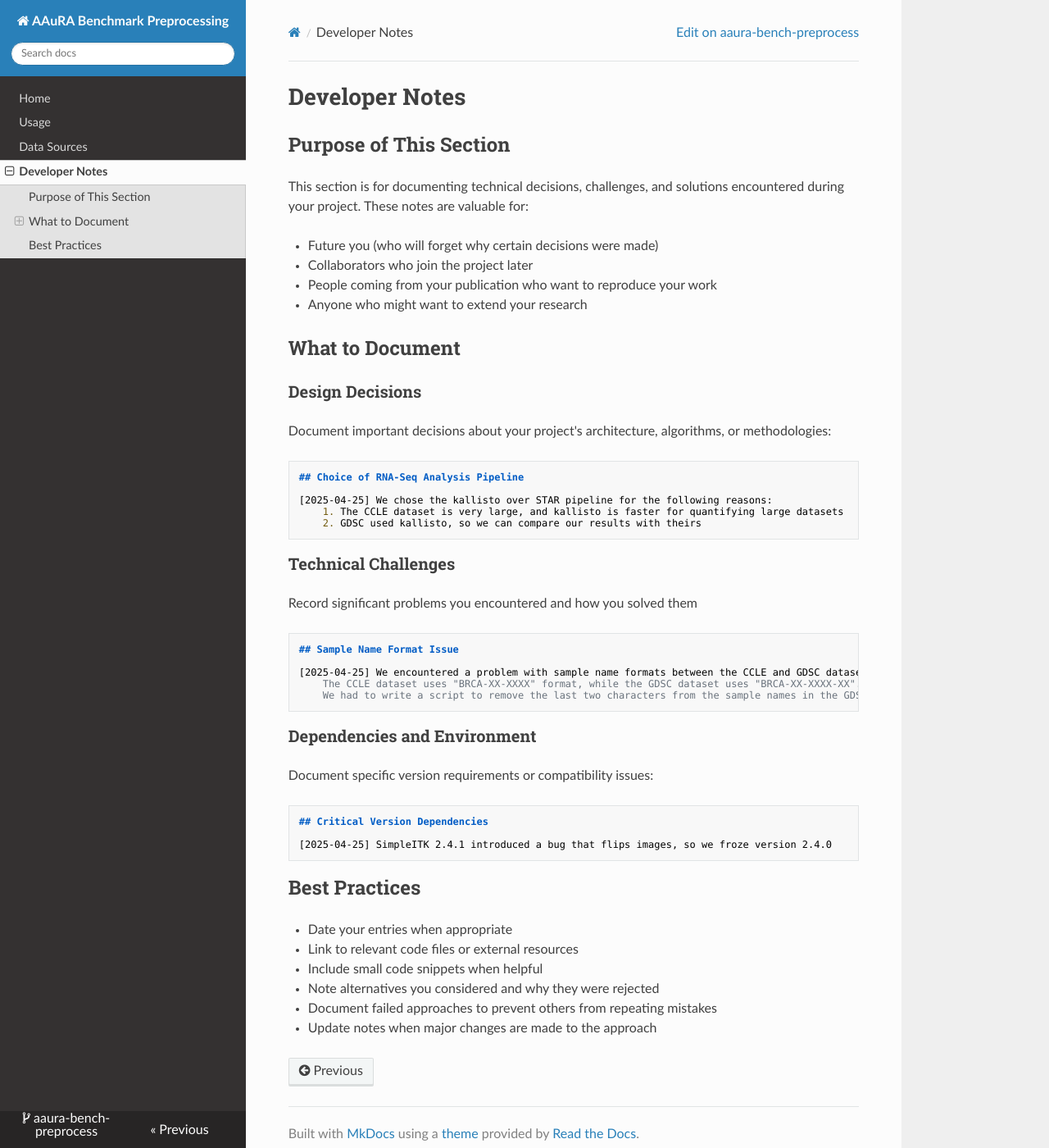
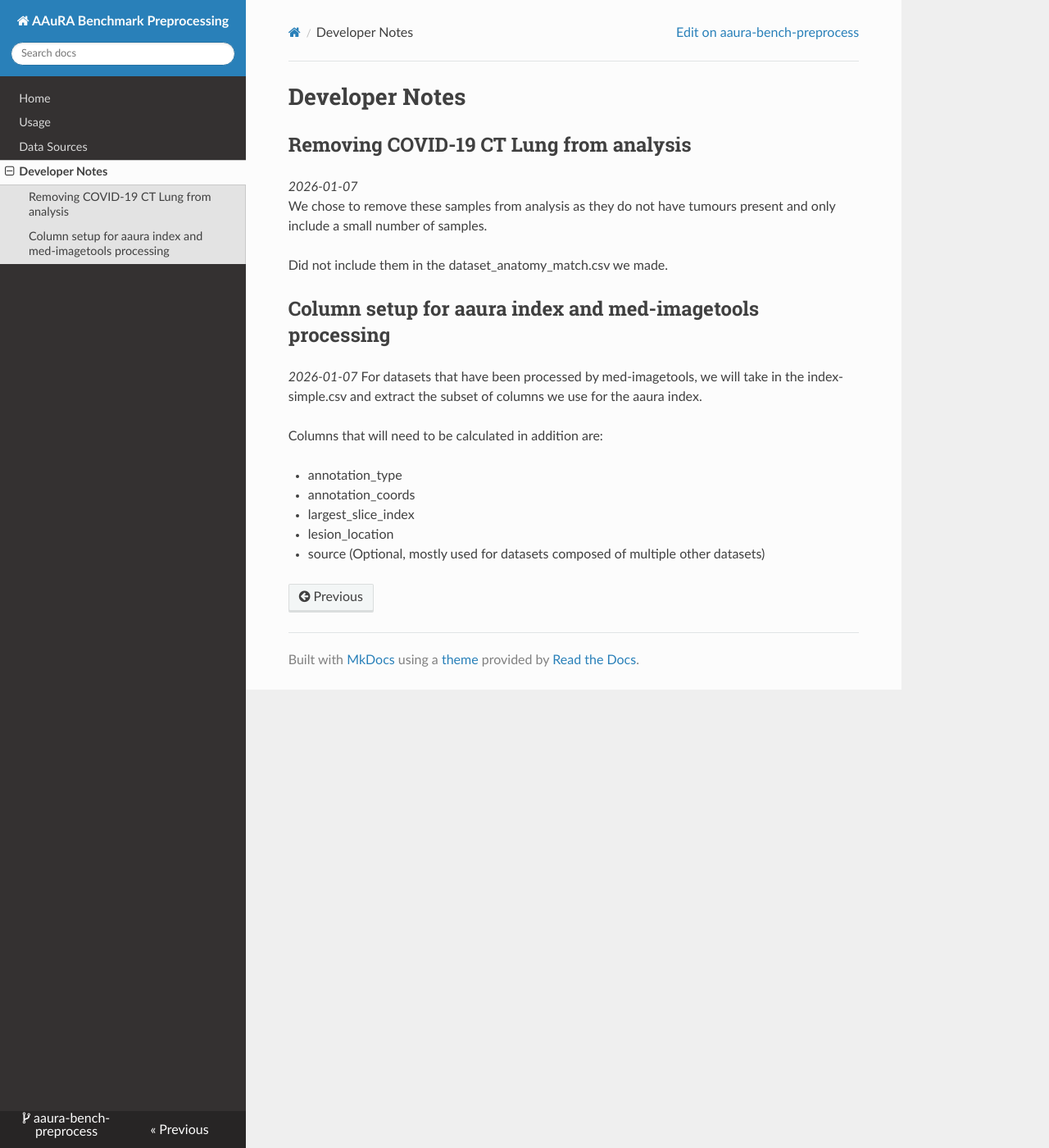
Before and after one commit to bhklab/aaura-bench-preprocess, an MkDocs documentation site: the page built from docs/devnotes.md, in a window 1280 px wide and 1400 px high. Shown: the whole window at 82% size. Built offline with MkDocs 1.6.1, drawn with Linux system fonts in a browser that asks for light colours; nearby versions of some CDN libraries.

Commit message:
docs: dev notes from 2026-01-07 by Katy

````diff
--- a/docs/devnotes.md
+++ b/docs/devnotes.md
@@ -1,55 +1,19 @@
 # Developer Notes
 
-## Purpose of This Section
+## Removing COVID-19 CT Lung from analysis
+*2026-01-07*
+We chose to remove these samples from analysis as they do not have tumours present and only include a small number of samples.
 
-This section is for documenting technical decisions, challenges, and solutions encountered during your project. These notes are valuable for:
+Did not include them in the dataset_anatomy_match.csv we made.
 
-- Future you (who will forget why certain decisions were made)
-- Collaborators who join the project later
-- People coming from your publication who want to reproduce your work
-- Anyone who might want to extend your research
+## Column setup for aaura index and med-imagetools processing
+*2026-01-07*
+For datasets that have been processed by med-imagetools, we will take in the index-simple.csv and extract the subset of columns we use for the aaura index.
 
-## What to Document
+Columns that will need to be calculated in addition are:
 
-### Design Decisions
-
-Document important decisions about your project's architecture, algorithms, or methodologies:
-
-``` markdown
-## Choice of RNA-Seq Analysis Pipeline
-
-[2025-04-25] We chose the kallisto over STAR pipeline for the following reasons:
-    1. The CCLE dataset is very large, and kallisto is faster for quantifying large datasets
-    2. GDSC used kallisto, so we can compare our results with theirs
-```
-
-### Technical Challenges
-
-Record significant problems you encountered and how you solved them
-
-``` markdown
-## Sample Name Format Issue
-
-[2025-04-25] We encountered a problem with sample name formats between the CCLE and GDSC datasets.
-    The CCLE dataset uses "BRCA-XX-XXXX" format, while the GDSC dataset uses "BRCA-XX-XXXX-XX".
-    We had to write a script to remove the last two characters from the sample names in the GDSC dataset.
-```
-
-### Dependencies and Environment
-
-Document specific version requirements or compatibility issues:
-
-``` markdown
-## Critical Version Dependencies
-
-[2025-04-25] SimpleITK 2.4.1 introduced a bug that flips images, so we froze version 2.4.0
-```
-
-## Best Practices
-
-- Date your entries when appropriate
-- Link to relevant code files or external resources
-- Include small code snippets when helpful
-- Note alternatives you considered and why they were rejected
-- Document failed approaches to prevent others from repeating mistakes
-- Update notes when major changes are made to the approach
+* annotation_type
+* annotation_coords
+* largest_slice_index
+* lesion_location
+* source (Optional, mostly used for datasets composed of multiple other datasets)
````
